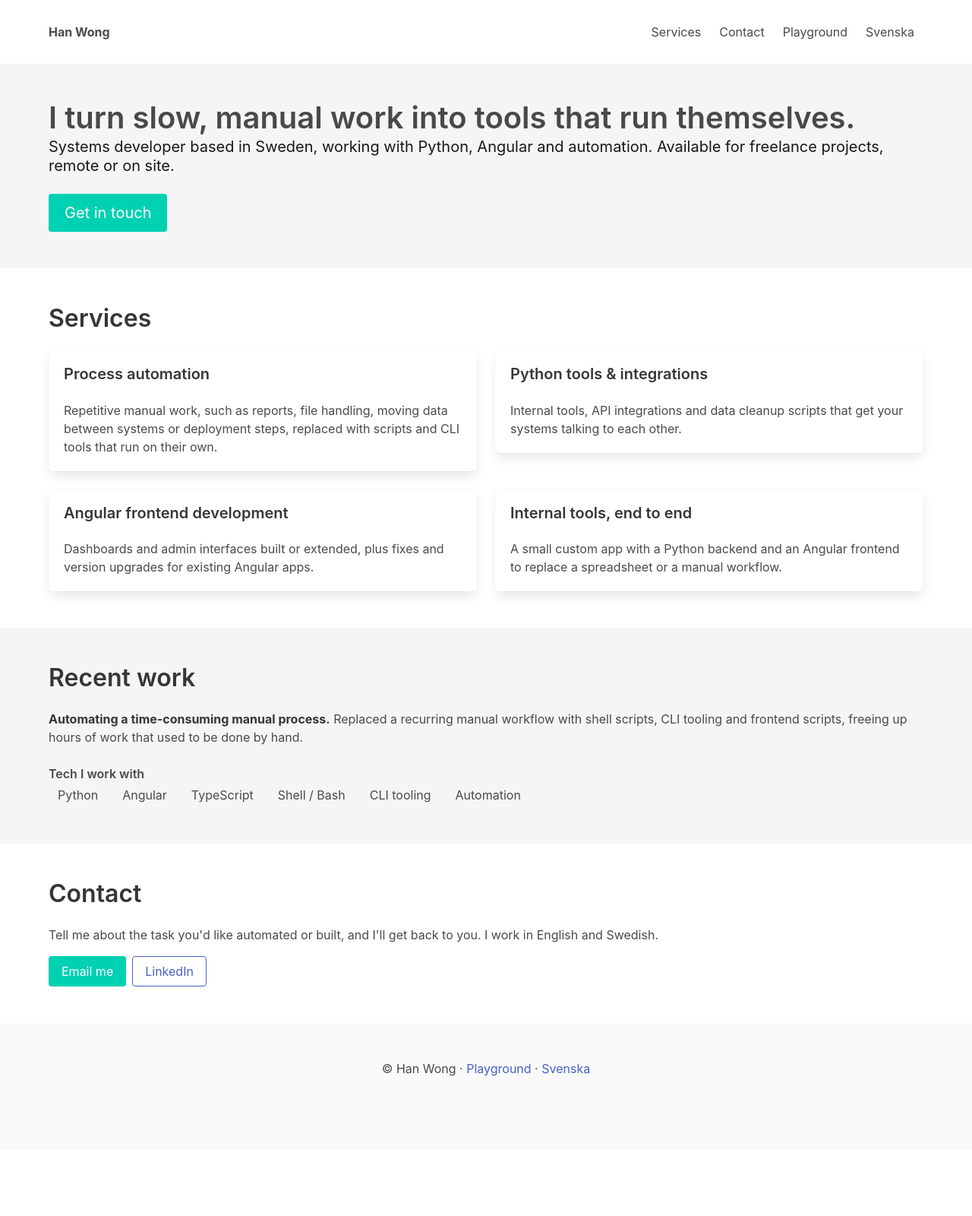
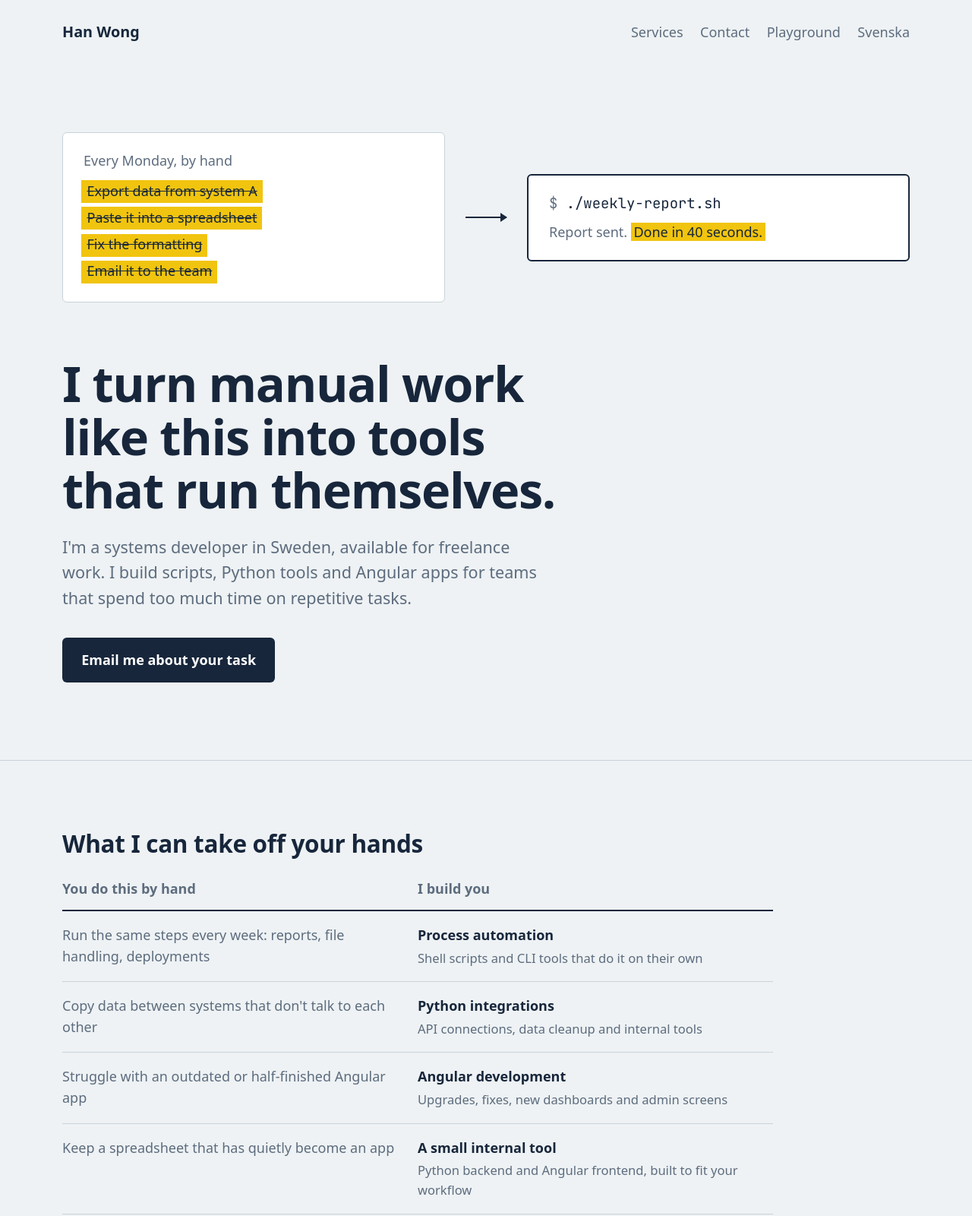
Before and after one commit to han-wong/han-wong.github.io, a plain HTML site: page index.html in a window 1280 px wide. Shown: the top 1600 px of the page at 76% size. Before the commit the page ends 1514 px from the top, so only its background shows below. Drawn offline with nearby package versions, Linux system fonts and the light colour scheme; a web font is replaced by a local one.

Commit message:
Redesign site: automation hero, services table, custom CSS (drop Bulma)
Co-Authored-By: Claude Opus 5.5 <noreply@anthropic.com>
Claude-Session: https://claude.ai/code/session_01WCW9niBTRZu4Td38KYXx9G

```diff
--- a/index.html
+++ b/index.html
@@ -4,106 +4,120 @@
 <head>
     <meta charset="utf-8">
     <meta name="viewport" content="width=device-width, initial-scale=1">
-    <title>Han Wong · Python, Angular &amp; automation developer</title>
-    <meta name="description" content="Freelance systems developer in Sweden. I automate manual processes and build Python tools, integrations and Angular frontends.">
+    <title>Han Wong, freelance developer: automation, Python and Angular</title>
+    <meta name="description" content="Freelance systems developer in Sweden. I turn manual work into scripts, Python tools and Angular apps that run themselves.">
     <link rel="alternate" hreflang="sv" href="https://han-wong.github.io/sv/">
-    <link rel="stylesheet" href="https://cdn.jsdelivr.net/npm/bulma@0.9.4/css/bulma.min.css">
+    <link rel="preconnect" href="https://fonts.googleapis.com">
+    <link rel="preconnect" href="https://fonts.gstatic.com" crossorigin>
+    <link rel="stylesheet" href="https://fonts.googleapis.com/css2?family=Familjen+Grotesk:wght@400;600;700&family=JetBrains+Mono&display=swap">
+    <link rel="stylesheet" href="style.css">
 </head>
 
 <body>
-    <nav class="navbar is-spaced" aria-label="main navigation">
-        <div class="container">
-            <div class="navbar-brand">
-                <a class="navbar-item has-text-weight-bold" href="index.html">Han Wong</a>
-            </div>
-            <div class="navbar-end is-flex">
-                <a class="navbar-item" href="#services">Services</a>
-                <a class="navbar-item" href="#contact">Contact</a>
-                <a class="navbar-item" href="playground.html">Playground</a>
-                <a class="navbar-item" href="sv/index.html" lang="sv">Svenska</a>
-            </div>
+    <header class="site-header">
+        <div class="wrap">
+            <a class="site-name" href="index.html">Han Wong</a>
+            <nav class="site-nav" aria-label="Main">
+                <a href="#services">Services</a>
+                <a href="#contact">Contact</a>
+                <a href="playground.html">Playground</a>
+                <a href="sv/index.html" lang="sv" hreflang="sv">Svenska</a>
+            </nav>
         </div>
-    </nav>
+    </header>
 
-    <section class="hero is-light">
-        <div class="hero-body">
-            <div class="container">
-                <h1 class="title is-2">I turn slow, manual work into tools that run themselves.</h1>
-                <p class="subtitle">
-                    Systems developer based in Sweden, working with Python, Angular and automation.
-                    Available for freelance projects, remote or on site.
-                </p>
-                <a class="button is-primary is-medium" href="#contact">Get in touch</a>
-            </div>
-        </div>
-    </section>
-
-    <section class="section" id="services">
-        <div class="container">
-            <h2 class="title is-3">Services</h2>
-            <div class="columns is-multiline">
-                <div class="column is-half">
-                    <div class="box">
-                        <h3 class="title is-5">Process automation</h3>
-                        <p>Repetitive manual work, such as reports, file handling, moving data between systems or deployment steps, replaced with scripts and CLI tools that run on their own.</p>
+    <main>
+        <section class="hero">
+            <div class="wrap">
+                <div class="demo" role="img" aria-label="Example: four manual weekly steps replaced by one script that finishes in 40 seconds">
+                    <div class="manual" aria-hidden="true">
+                        <p class="when">Every Monday, by hand</p>
+                        <ol class="steps">
+                            <li>Export data from system A</li>
+                            <li>Paste it into a spreadsheet</li>
+                            <li>Fix the formatting</li>
+                            <li>Email it to the team</li>
+                        </ol>
+                    </div>
+                    <div class="connector" aria-hidden="true"></div>
+                    <div class="auto" aria-hidden="true">
+                        <p class="cmd"><span class="prompt">$ </span>./weekly-report.sh</p>
+                        <p class="result">Report sent. <mark>Done in 40 seconds.</mark></p>
                     </div>
                 </div>
-                <div class="column is-half">
-                    <div class="box">
-                        <h3 class="title is-5">Python tools &amp; integrations</h3>
-                        <p>Internal tools, API integrations and data cleanup scripts that get your systems talking to each other.</p>
-                    </div>
-                </div>
-                <div class="column is-half">
-                    <div class="box">
-                        <h3 class="title is-5">Angular frontend development</h3>
-                        <p>Dashboards and admin interfaces built or extended, plus fixes and version upgrades for existing Angular apps.</p>
-                    </div>
-                </div>
-                <div class="column is-half">
-                    <div class="box">
-                        <h3 class="title is-5">Internal tools, end to end</h3>
-                        <p>A small custom app with a Python backend and an Angular frontend to replace a spreadsheet or a manual workflow.</p>
-                    </div>
-                </div>
+
+                <h1>I turn manual work like this into tools that run themselves.</h1>
+                <p class="lede">I'm a systems developer in Sweden, available for freelance work. I build scripts, Python tools and Angular apps for teams that spend too much time on repetitive tasks.</p>
+                <a class="button" href="#contact">Email me about your task</a>
             </div>
-        </div>
-    </section>
+        </section>
 
-    <section class="section has-background-white-ter">
-        <div class="container">
-            <h2 class="title is-3">Recent work</h2>
-            <div class="content">
-                <p><strong>Automating a time-consuming manual process.</strong>
-                    Replaced a recurring manual workflow with shell scripts, CLI tooling and frontend scripts,
-                    freeing up hours of work that used to be done by hand.</p>
+        <section class="block" id="services">
+            <div class="wrap">
+                <h2>What I can take off your hands</h2>
+                <table class="swap">
+                    <thead>
+                        <tr>
+                            <th scope="col">You do this by hand</th>
+                            <th scope="col">I build you</th>
+                        </tr>
+                    </thead>
+                    <tbody>
+                        <tr>
+                            <td>Run the same steps every week: reports, file handling, deployments</td>
+                            <td><strong>Process automation</strong><span>Shell scripts and CLI tools that do it on their own</span></td>
+                        </tr>
+                        <tr>
+                            <td>Copy data between systems that don't talk to each other</td>
+                            <td><strong>Python integrations</strong><span>API connections, data cleanup and internal tools</span></td>
+                        </tr>
+                        <tr>
+                            <td>Struggle with an outdated or half-finished Angular app</td>
+                            <td><strong>Angular development</strong><span>Upgrades, fixes, new dashboards and admin screens</span></td>
+                        </tr>
+                        <tr>
+                            <td>Keep a spreadsheet that has quietly become an app</td>
+                            <td><strong>A small internal tool</strong><span>Python backend and Angular frontend, built to fit your workflow</span></td>
+                        </tr>
+                    </tbody>
+                </table>
             </div>
-            <p class="has-text-weight-semibold">Tech I work with</p>
-            <div class="tags are-medium">
-                <span class="tag">Python</span>
-                <span class="tag">Angular</span>
-                <span class="tag">TypeScript</span>
-                <span class="tag">Shell / Bash</span>
-                <span class="tag">CLI tooling</span>
-                <span class="tag">Automation</span>
+        </section>
+
+        <section class="block">
+            <div class="wrap">
+                <h2>Recent work</h2>
+                <p>Replaced a recurring manual workflow with shell scripts, CLI tooling and frontend scripts, freeing up hours of work that used to be done by hand.</p>
+                <ul class="tech" aria-label="Tools I work with">
+                    <li>Python</li>
+                    <li>Angular</li>
+                    <li>TypeScript</li>
+                    <li>Bash</li>
+                    <li>Linux</li>
+                </ul>
             </div>
-        </div>
-    </section>
+        </section>
 
-    <section class="section" id="contact">
-        <div class="container">
-            <h2 class="title is-3">Contact</h2>
-            <p class="mb-4">Tell me about the task you'd like automated or built, and I'll get back to you. I work in English and Swedish.</p>
-            <div class="buttons">
-                <a class="button is-primary" href="mailto:YOUR_EMAIL">Email me</a>
-                <a class="button is-link is-outlined" href="YOUR_LINKEDIN_URL">LinkedIn</a>
+        <section class="block" id="contact">
+            <div class="wrap">
+                <h2>Tell me what you'd like automated</h2>
+                <p>Describe the task in a few sentences: what you do, how often, and which systems are involved. I'll reply with whether I can help and roughly what it would take. I work remotely or on site, in English or Swedish.</p>
+                <ul class="contact-lines">
+                    <li><span class="k">Email</span> <a href="mailto:YOUR_EMAIL">YOUR_EMAIL</a></li>
+                    <li><span class="k">LinkedIn</span> <a href="YOUR_LINKEDIN_URL">YOUR_LINKEDIN_URL</a></li>
+                </ul>
+                <a class="button" href="mailto:YOUR_EMAIL">Email me about your task</a>
             </div>
-        </div>
-    </section>
+        </section>
+    </main>
 
-    <footer class="footer">
-        <div class="content has-text-centered">
-            <p>© Han Wong · <a href="playground.html">Playground</a> · <a href="sv/index.html" lang="sv">Svenska</a></p>
+    <footer class="site-footer">
+        <div class="wrap">
+            <p>© 2026 Han Wong</p>
+            <nav aria-label="Footer">
+                <a href="playground.html">Playground</a>
+                <a href="sv/index.html" lang="sv" hreflang="sv">Svenska</a>
+            </nav>
         </div>
     </footer>
 </body>
--- /dev/null
+++ b/style.css
@@ -0,0 +1,218 @@
+/* Han Wong: freelance site */
+:root {
+  --paper: #EEF2F4;
+  --ink: #17263B;
+  --steel: #5D6C7E;
+  --signal: #F1C40F;
+  --white: #FFFFFF;
+  --rule: #C9D2DA;
+
+  --sans: "Familjen Grotesk", system-ui, sans-serif;
+  --mono: "JetBrains Mono", ui-monospace, monospace;
+
+  --measure: 65ch;
+  --gutter: clamp(1.25rem, 5vw, 3rem);
+}
+
+*, *::before, *::after { box-sizing: border-box; }
+
+html { font-size: 112.5%; } /* 18px */
+
+body {
+  margin: 0;
+  background: var(--paper);
+  color: var(--ink);
+  font-family: var(--sans);
+  font-size: 1rem;
+  line-height: 1.55;
+  -webkit-font-smoothing: antialiased;
+}
+
+a { color: var(--ink); text-decoration-thickness: 1px; text-underline-offset: 0.2em; }
+a:hover { text-decoration-thickness: 2px; }
+
+:focus-visible {
+  outline: 3px solid var(--ink);
+  outline-offset: 3px;
+  border-radius: 2px;
+}
+
+.wrap {
+  max-width: 68rem;
+  margin: 0 auto;
+  padding: 0 var(--gutter);
+}
+
+/* Header */
+.site-header .wrap {
+  display: flex;
+  flex-wrap: wrap;
+  align-items: baseline;
+  justify-content: space-between;
+  gap: 0.5rem 1.5rem;
+  padding-top: 1.5rem;
+  padding-bottom: 1.5rem;
+}
+.site-name { font-weight: 700; font-size: 1.1rem; text-decoration: none; }
+.site-nav { display: flex; flex-wrap: wrap; gap: 0.25rem 1.25rem; }
+.site-nav a { text-decoration: none; color: var(--steel); }
+.site-nav a:hover, .site-nav a[aria-current="page"] { color: var(--ink); text-decoration: underline; }
+
+/* Hero */
+.hero { padding: clamp(2rem, 7vw, 5rem) 0 clamp(3rem, 8vw, 6rem); }
+
+.demo {
+  display: grid;
+  grid-template-columns: minmax(0, 1fr) auto minmax(0, 1fr);
+  align-items: center;
+  gap: 1.5rem;
+  margin-bottom: clamp(2.5rem, 6vw, 4rem);
+}
+
+.manual, .auto {
+  background: var(--white);
+  border: 1px solid var(--rule);
+  border-radius: 6px;
+  padding: 1.25rem 1.5rem;
+}
+
+.manual .when { margin: 0 0 0.5rem; color: var(--steel); }
+
+.steps { list-style: none; margin: 0; padding: 0; }
+.steps li {
+  position: relative;
+  padding: 0.2rem 0.25rem;
+  width: fit-content;
+  isolation: isolate;
+}
+.steps li::after {
+  content: "";
+  position: absolute;
+  inset: 0.15em -0.15em;
+  background: var(--signal);
+  z-index: -1;
+  transform: scaleX(1);
+  transform-origin: left;
+}
+.steps li { text-decoration: line-through; text-decoration-color: var(--ink); }
+
+.connector {
+  width: 3rem;
+  height: 2px;
+  background: var(--ink);
+  position: relative;
+}
+.connector::after {
+  content: "";
+  position: absolute;
+  right: -1px; top: -5px;
+  border: 6px solid transparent;
+  border-left: 9px solid var(--ink);
+  border-right: 0;
+}
+
+.auto { border-color: var(--ink); border-width: 2px; }
+.cmd {
+  font-family: var(--mono);
+  font-size: 1.05rem;
+  margin: 0;
+  white-space: nowrap;
+  overflow-x: auto;
+}
+.cmd .prompt { color: var(--steel); user-select: none; }
+.result { margin: 0.5rem 0 0; color: var(--steel); }
+.result mark { background: var(--signal); color: var(--ink); padding: 0 0.2em; }
+
+.hero h1 {
+  font-size: clamp(2.1rem, 5.2vw, 3.6rem);
+  line-height: 1.08;
+  letter-spacing: -0.02em;
+  font-weight: 700;
+  max-width: 18ch;
+  margin: 0 0 1.25rem;
+}
+.lede { font-size: 1.2rem; color: var(--steel); max-width: 52ch; margin: 0 0 2rem; }
+
+.button {
+  display: inline-block;
+  background: var(--ink);
+  color: var(--white);
+  font-weight: 600;
+  text-decoration: none;
+  padding: 0.85rem 1.4rem;
+  border-radius: 6px;
+}
+.button:hover { background: #24395A; text-decoration: none; }
+
+/* Load moment: checklist gets crossed off, then the command appears */
+@media (prefers-reduced-motion: no-preference) {
+  .steps li::after { transform: scaleX(0); animation: mark 0.45s ease-out forwards; }
+  .steps li { text-decoration-color: transparent; animation: strike 0.01s linear forwards; }
+  .steps li:nth-child(1), .steps li:nth-child(1)::after { animation-delay: 0.5s; }
+  .steps li:nth-child(2), .steps li:nth-child(2)::after { animation-delay: 0.85s; }
+  .steps li:nth-child(3), .steps li:nth-child(3)::after { animation-delay: 1.2s; }
+  .steps li:nth-child(4), .steps li:nth-child(4)::after { animation-delay: 1.55s; }
+  .connector, .auto { opacity: 0; animation: appear 0.5s ease-out 2.1s forwards; }
+  .connector { animation-delay: 1.95s; }
+}
+@keyframes mark { to { transform: scaleX(1); } }
+@keyframes strike { to { text-decoration-color: var(--ink); } }
+@keyframes appear { to { opacity: 1; } }
+
+/* Sections */
+.block { padding: clamp(2.5rem, 7vw, 5rem) 0; border-top: 1px solid var(--rule); }
+.block h2 {
+  font-size: 1.75rem;
+  line-height: 1.2;
+  letter-spacing: -0.01em;
+  margin: 0 0 1.5rem;
+}
+.block p { max-width: var(--measure); }
+
+/* Services table */
+.swap { width: 100%; max-width: 52rem; border-collapse: collapse; }
+.swap th {
+  text-align: left;
+  font-weight: 600;
+  color: var(--steel);
+  padding: 0 1rem 0.75rem 0;
+  border-bottom: 2px solid var(--ink);
+  vertical-align: bottom;
+}
+.swap td {
+  padding: 1rem 1rem 1rem 0;
+  border-bottom: 1px solid var(--rule);
+  vertical-align: top;
+  width: 50%;
+}
+.swap td:first-child { color: var(--steel); }
+.swap td strong { display: block; color: var(--ink); }
+.swap td span { display: block; color: var(--steel); font-size: 0.92rem; margin-top: 0.15rem; }
+
+.tech { display: flex; flex-wrap: wrap; gap: 0.5rem; list-style: none; padding: 0; margin: 1.5rem 0 0; }
+.tech li { border: 1px solid var(--rule); background: var(--white); border-radius: 4px; padding: 0.2rem 0.65rem; }
+
+.contact-lines { list-style: none; padding: 0; margin: 0 0 2rem; }
+.contact-lines li { margin-bottom: 0.4rem; }
+.contact-lines .k { color: var(--steel); display: inline-block; min-width: 6rem; }
+
+/* Footer */
+.site-footer { border-top: 1px solid var(--rule); color: var(--steel); font-size: 0.9rem; }
+.site-footer p { margin: 0; }
+.site-footer .wrap { display: flex; flex-wrap: wrap; align-items: center; justify-content: space-between; gap: 0.5rem 1.5rem; padding-top: 1.5rem; padding-bottom: 2rem; }
+.site-footer nav { display: flex; gap: 1.25rem; }
+.site-footer a { color: var(--steel); }
+
+/* Playground */
+.plain h1 { font-size: clamp(2rem, 4.5vw, 2.8rem); letter-spacing: -0.02em; margin: 0 0 0.75rem; }
+.plain h2 { font-size: 1.3rem; margin: 2.5rem 0 0.75rem; }
+.plain ul { padding-left: 1.2rem; }
+.plain li { margin-bottom: 0.35rem; }
+.note { color: var(--steel); max-width: var(--measure); }
+
+@media (max-width: 760px) {
+  .demo { grid-template-columns: 1fr; gap: 1rem; }
+  .connector { width: 2px; height: 2rem; margin-left: 1.5rem; }
+  .connector::after { right: auto; top: auto; bottom: -1px; left: -5px; border: 6px solid transparent; border-top: 9px solid var(--ink); border-bottom: 0; }
+  .swap th:last-child, .swap td:last-child { padding-right: 0; }
+}
```
Also changed, not shown: playground.html (+29 -17 lines), sv/index.html (+99 -85 lines).
